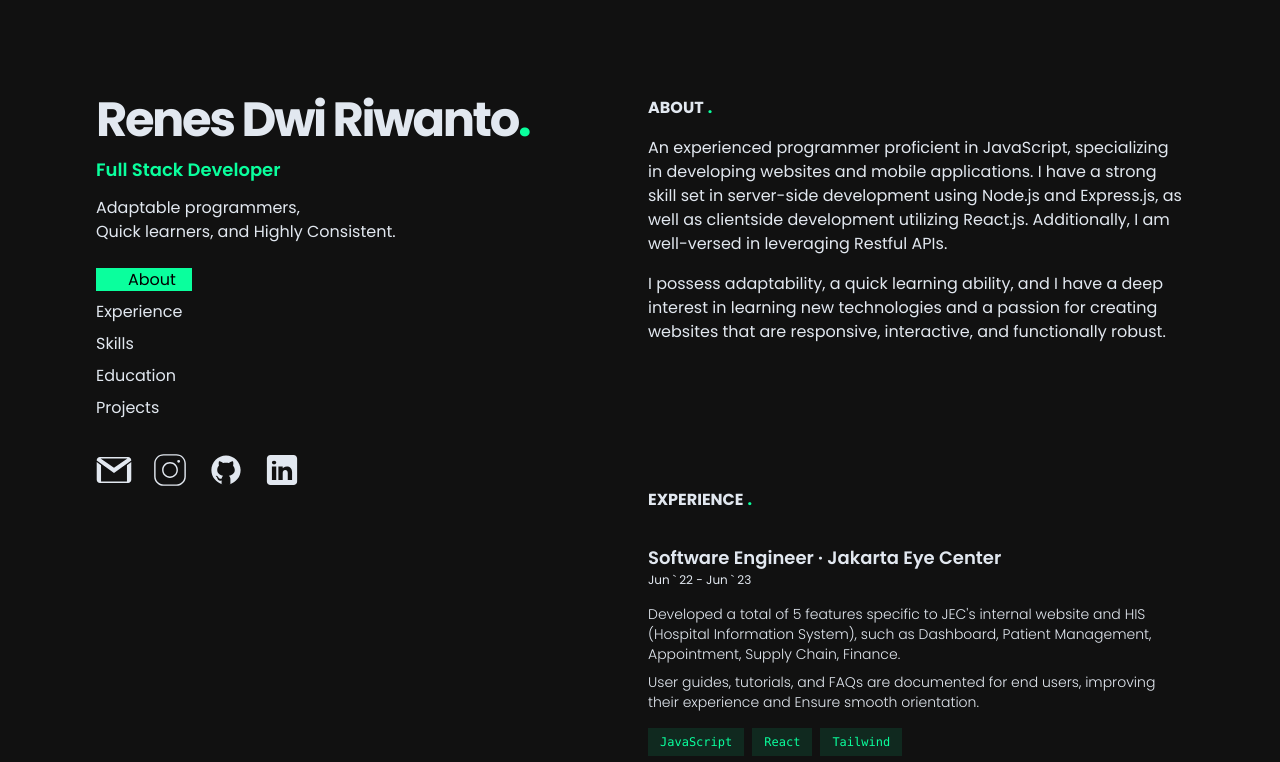
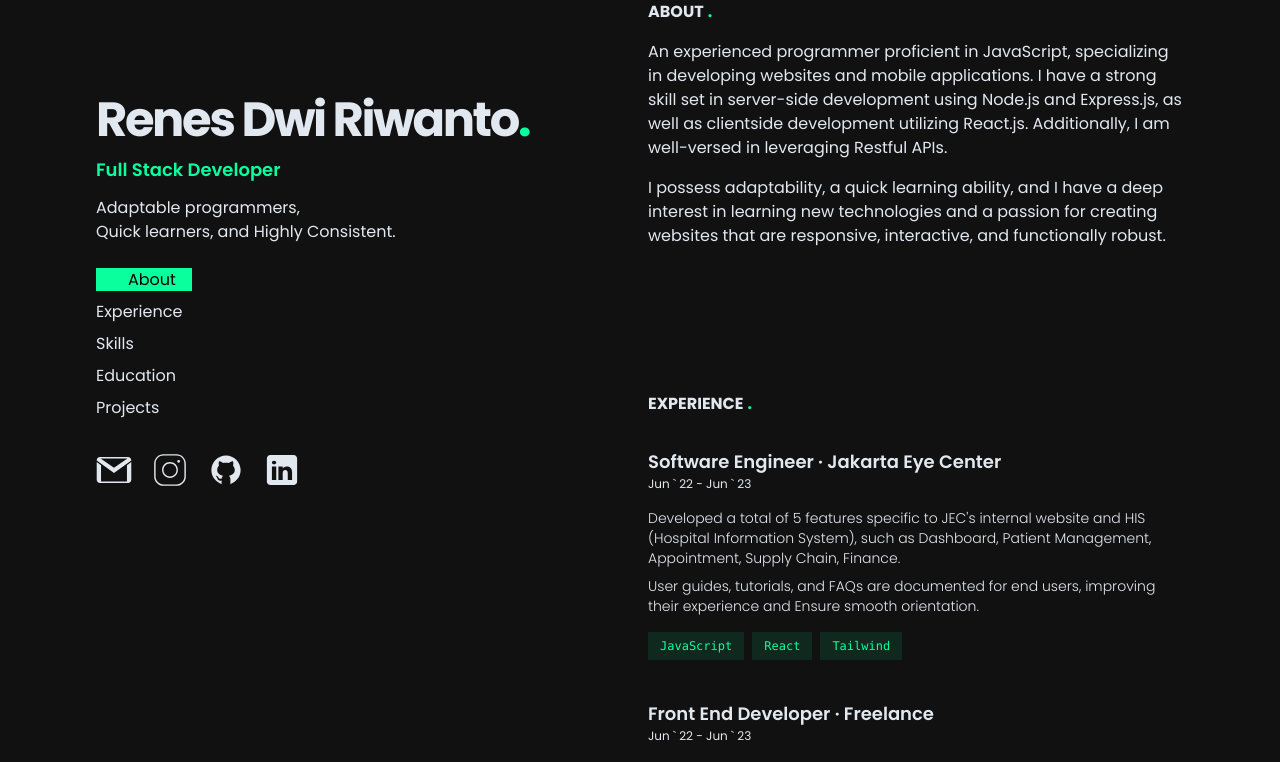
Before and after one commit to renesdwir/renes-portfolio-web, a Next.js app: page / in a window 1280 px wide. Shown: the top 762 px of the page. Built offline with nearby package versions, Linux system fonts and the light colour scheme.

Commit message:
fix padding

```diff
--- a/src/app/page.tsx
+++ b/src/app/page.tsx
@@ -47,7 +47,7 @@ export default function Home() {
     <main className="font-poppins mx-auto min-h-screen max-w-screen-xl px-6 py-12 md:px-12 md:py-20 lg:px-24 lg:py-0 ">
       <div className="lg:flex lg:justify-between lg:gap-4">
         <Profile />
-        <div className="lg:w-1/2 lg:py-24 mt-10 lg:mt-0">
+        <div className="lg:w-1/2 lg:pb-24 mt-10 lg:mt-0 ">
           <About />
           <Experience />
           <Tech />
```
